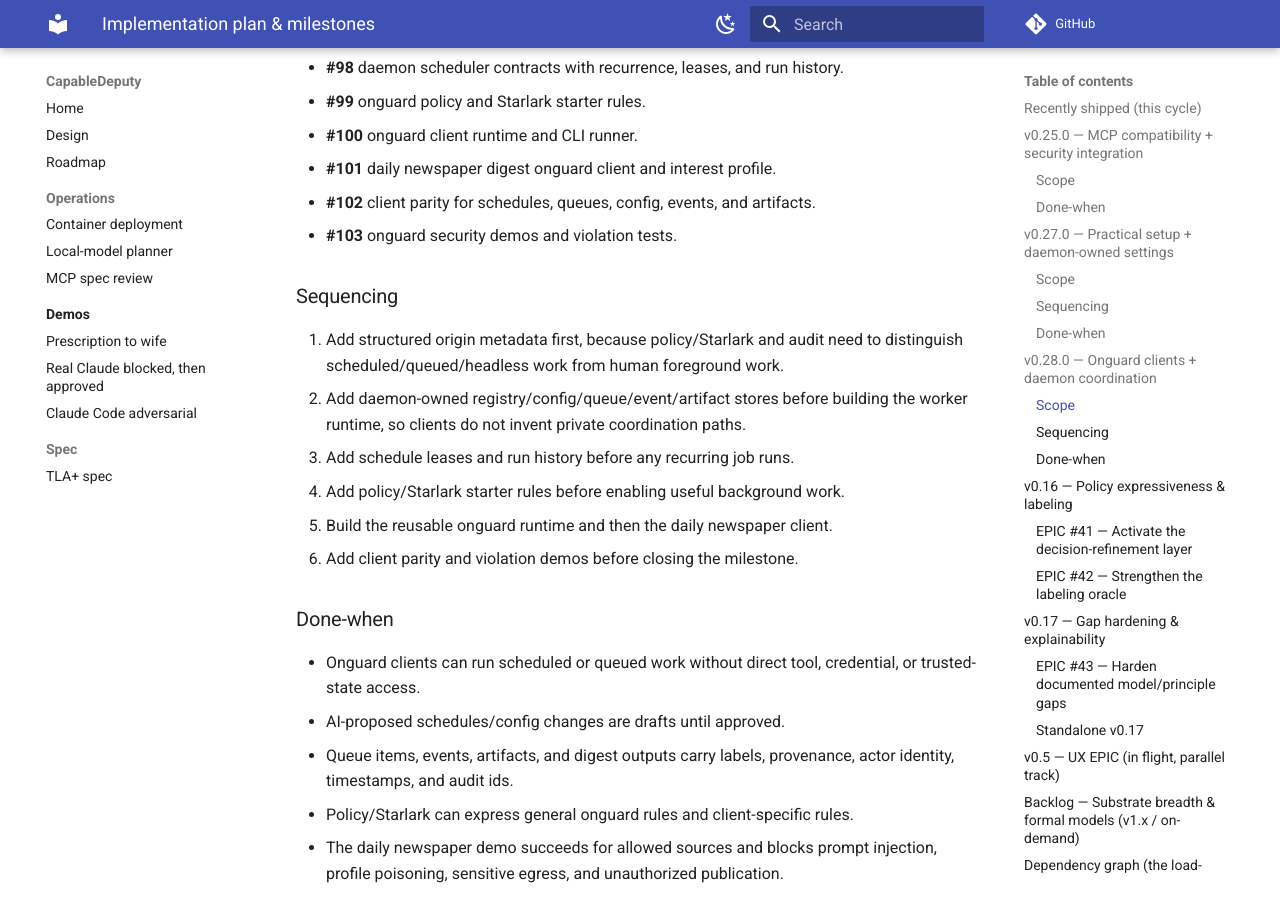
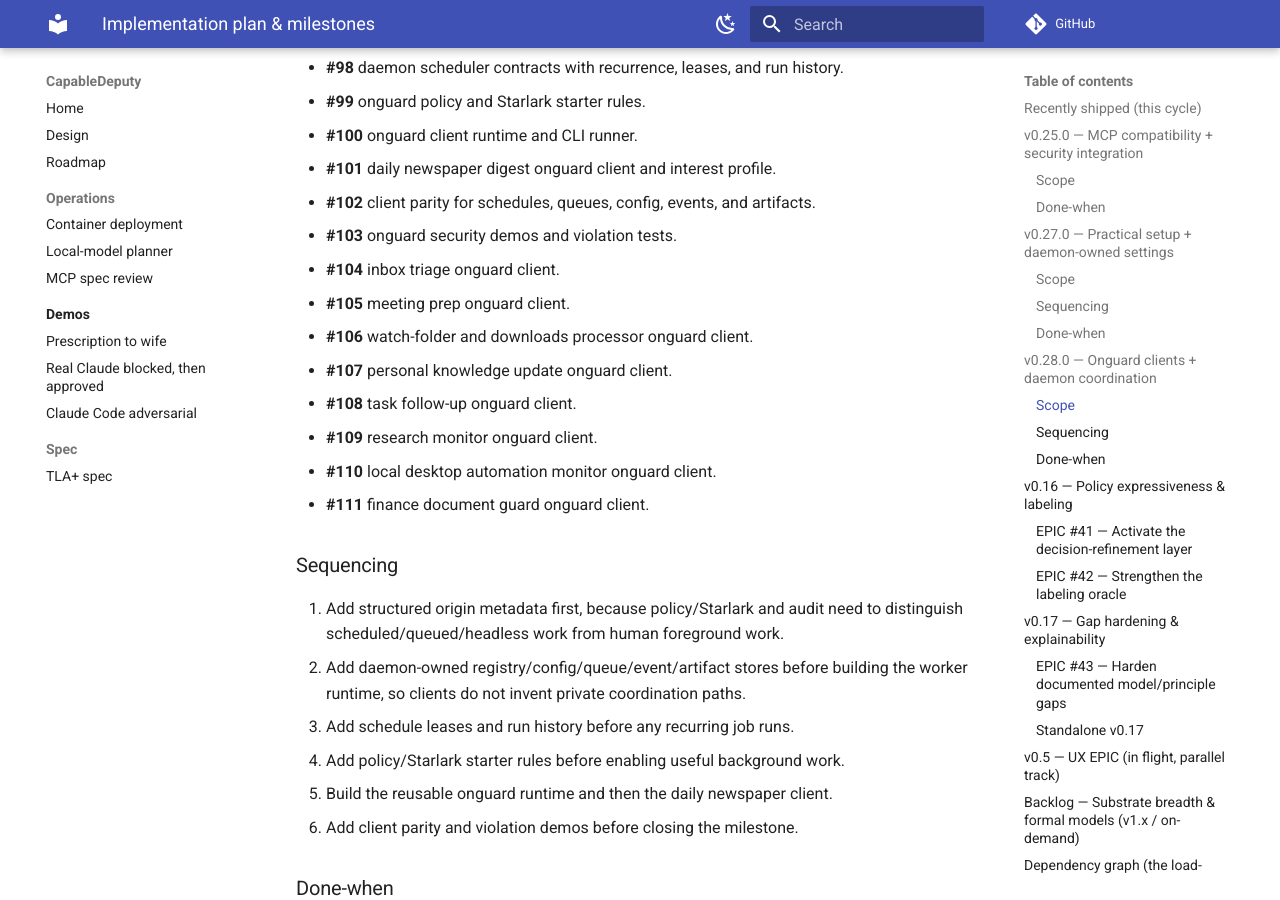
Before and after one commit to marctjones/capabledeputy, an MkDocs documentation site: the page built from docs/implementation-plan.md, in a window 1280 px wide and 900 px high, scrolled down 4389 px. Built offline with MkDocs 1.6.1 and Material for MkDocs 9.7.7, drawn with Linux system fonts in a browser that asks for light colours; comment, search, counter and statistics services are not loaded.

Commit message:
Track practical onguard client issues

```diff
--- a/docs/implementation-plan.md
+++ b/docs/implementation-plan.md
@@ -161,6 +161,14 @@ approval, and tool dispatch.
 - **#101** daily newspaper digest onguard client and interest profile.
 - **#102** client parity for schedules, queues, config, events, and artifacts.
 - **#103** onguard security demos and violation tests.
+- **#104** inbox triage onguard client.
+- **#105** meeting prep onguard client.
+- **#106** watch-folder and downloads processor onguard client.
+- **#107** personal knowledge update onguard client.
+- **#108** task follow-up onguard client.
+- **#109** research monitor onguard client.
+- **#110** local desktop automation monitor onguard client.
+- **#111** finance document guard onguard client.
 
 ### Sequencing
 
```
Also changed, not shown: ROADMAP.md (+8 -0 lines).
